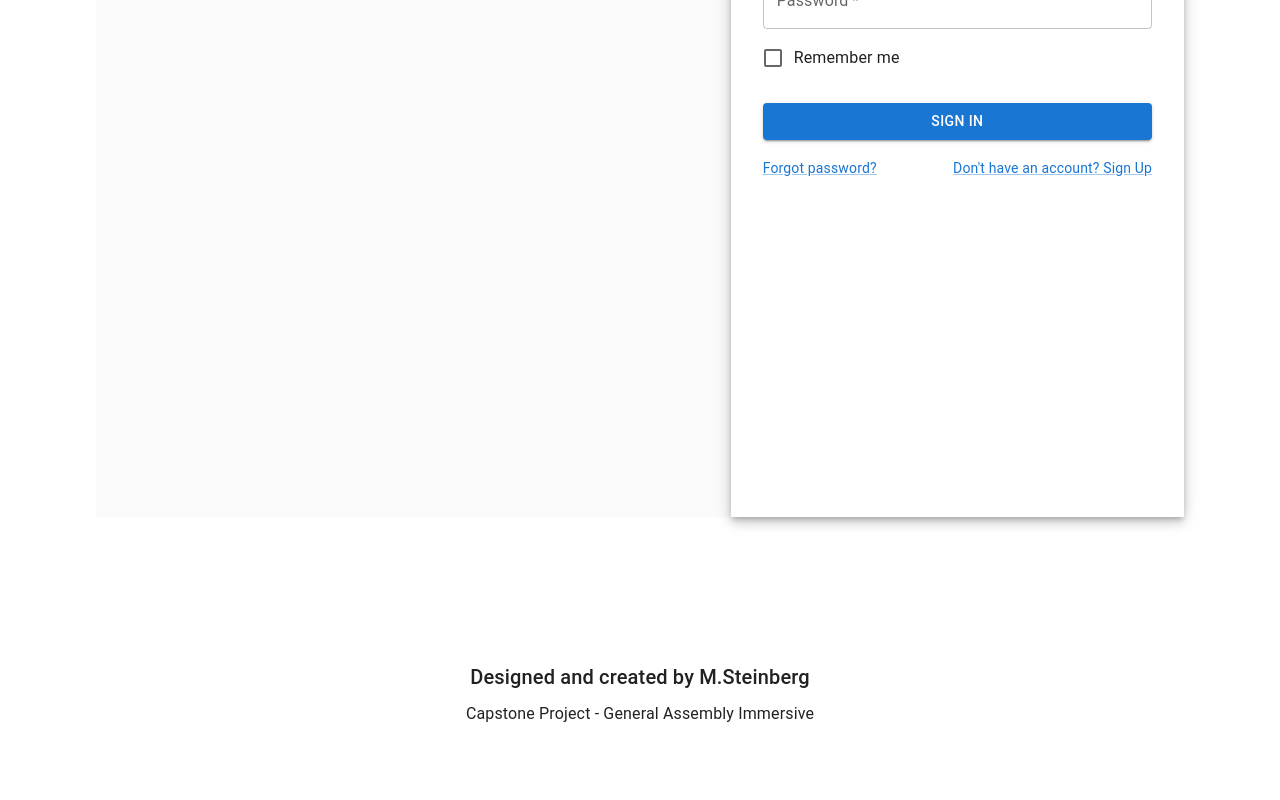
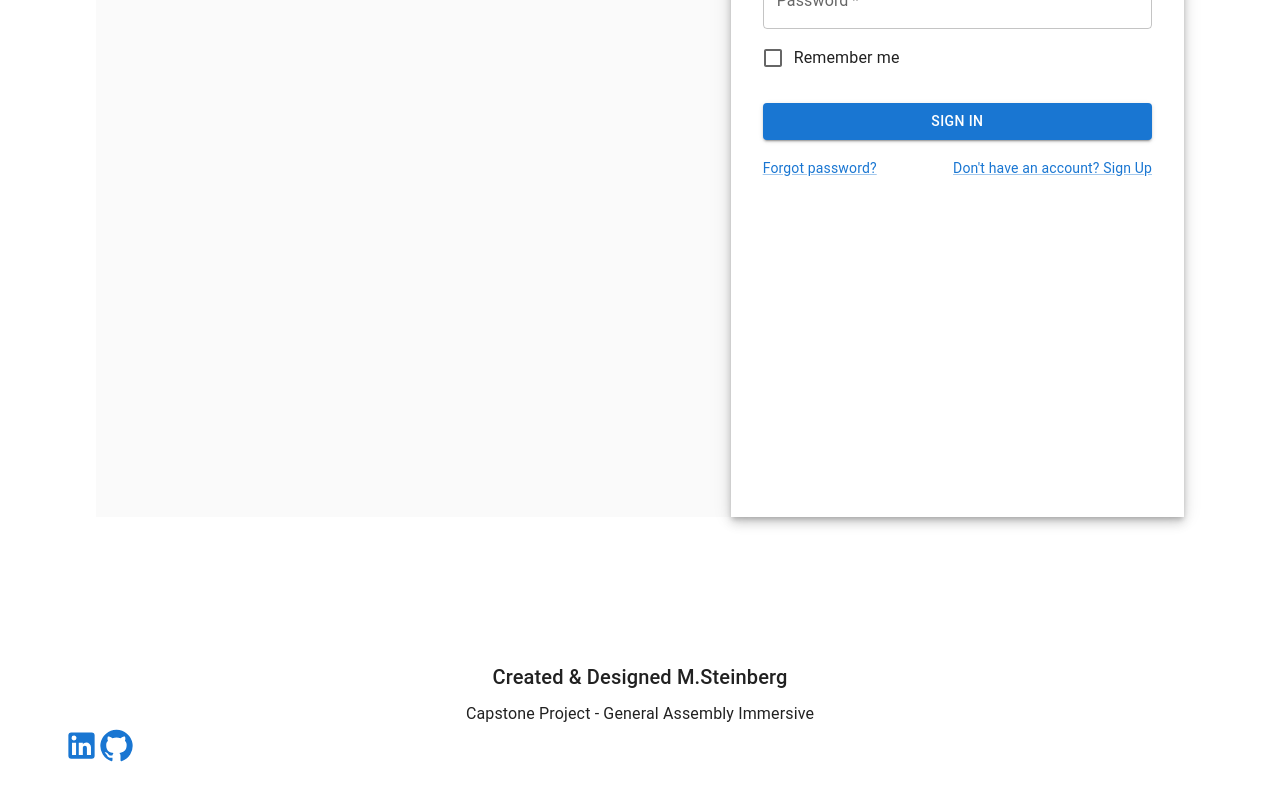
Before and after one commit to mekosteinberg/ray-of-care, a Next.js app: page / in a window 1280 px wide. Shown: the part 491-1291 px from the top of the page. Before the commit the page ends 1267 px from the top, so only its background shows below. Built offline with nearby package versions, Linux system fonts and the light colour scheme.

Commit message:
Footer add links

```diff
--- a/components/layout.js
+++ b/components/layout.js
@@ -1,7 +1,9 @@
 import React from 'react';
 import { Box, Container } from '@mui/system';
-import { Button, Card, CardActionArea, CardContent, CardMedia, Grid, Toolbar, Typography } from '@mui/material';
+import { Button, Toolbar, Typography } from '@mui/material';
 import { Link as MuiLink } from '@mui/material';
+import LinkedInIcon from '@mui/icons-material/LinkedIn';
+import GitHubIcon from '@mui/icons-material/GitHub';
 
 export default function Layout({ children }) {
     return (
@@ -41,7 +43,7 @@ export default function Layout({ children }) {
             <Box component="footer" sx={{ bgcolor: 'background.paper', py: 6 }}>
                 <Container maxWidth="lg">
                     <Typography variant="h6" align="center" gutterBottom>
-                        Designed and created by M.Steinberg
+                        Created & Designed M.Steinberg
                     </Typography>
                     <Typography
                         variant="subtitle1"
@@ -50,6 +52,8 @@ export default function Layout({ children }) {
                     >
                         Capstone Project - General Assembly Immersive
                     </Typography>
+                    <MuiLink href="https://www.linkedin.com/in/mekosteinberg"><LinkedInIcon color="primary" fontSize="large" /></MuiLink>
+                    <MuiLink href="https://github.com/mekosteinberg"><GitHubIcon color="primary" fontSize="large" /></MuiLink>
                 </Container>
             </Box>
         </>
```
